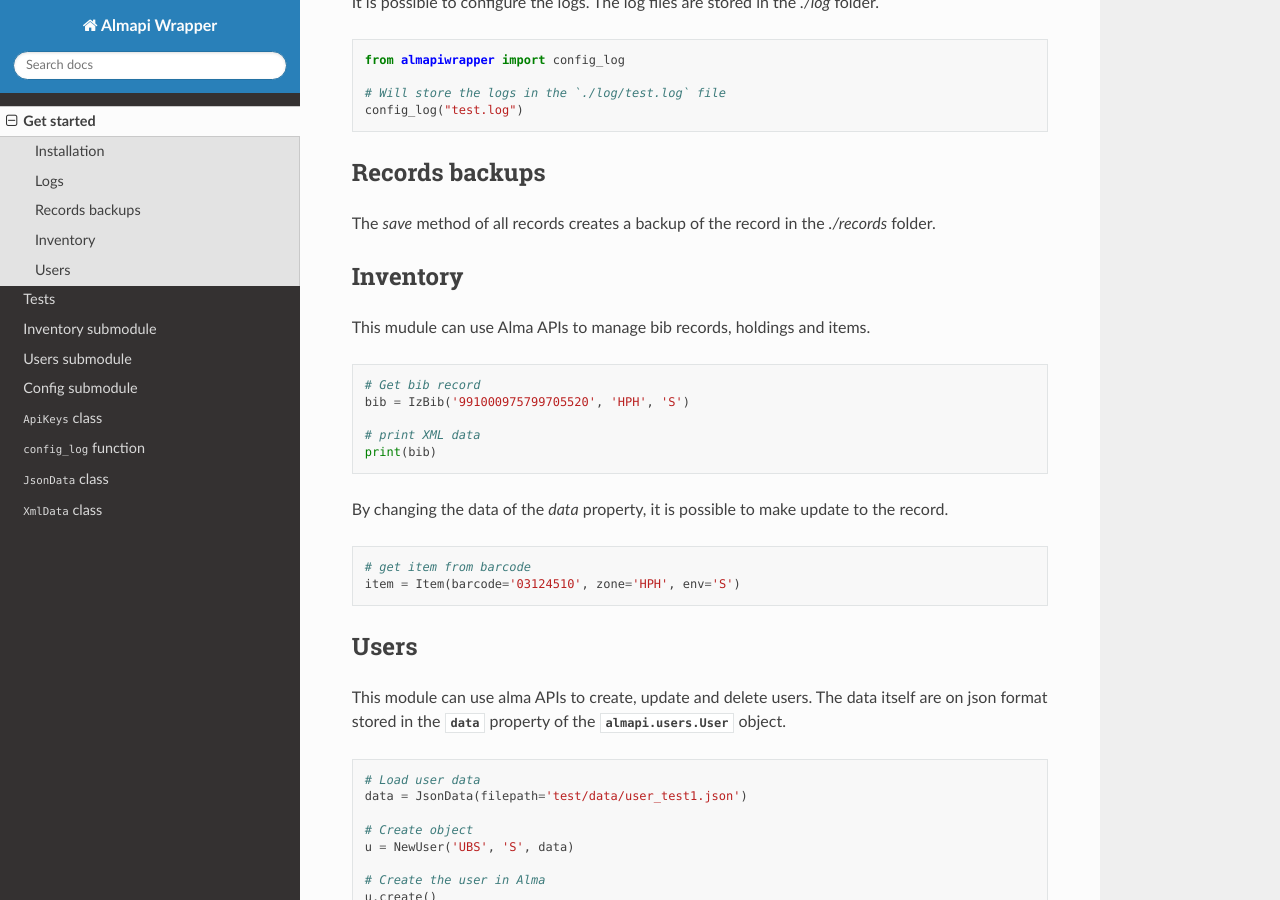
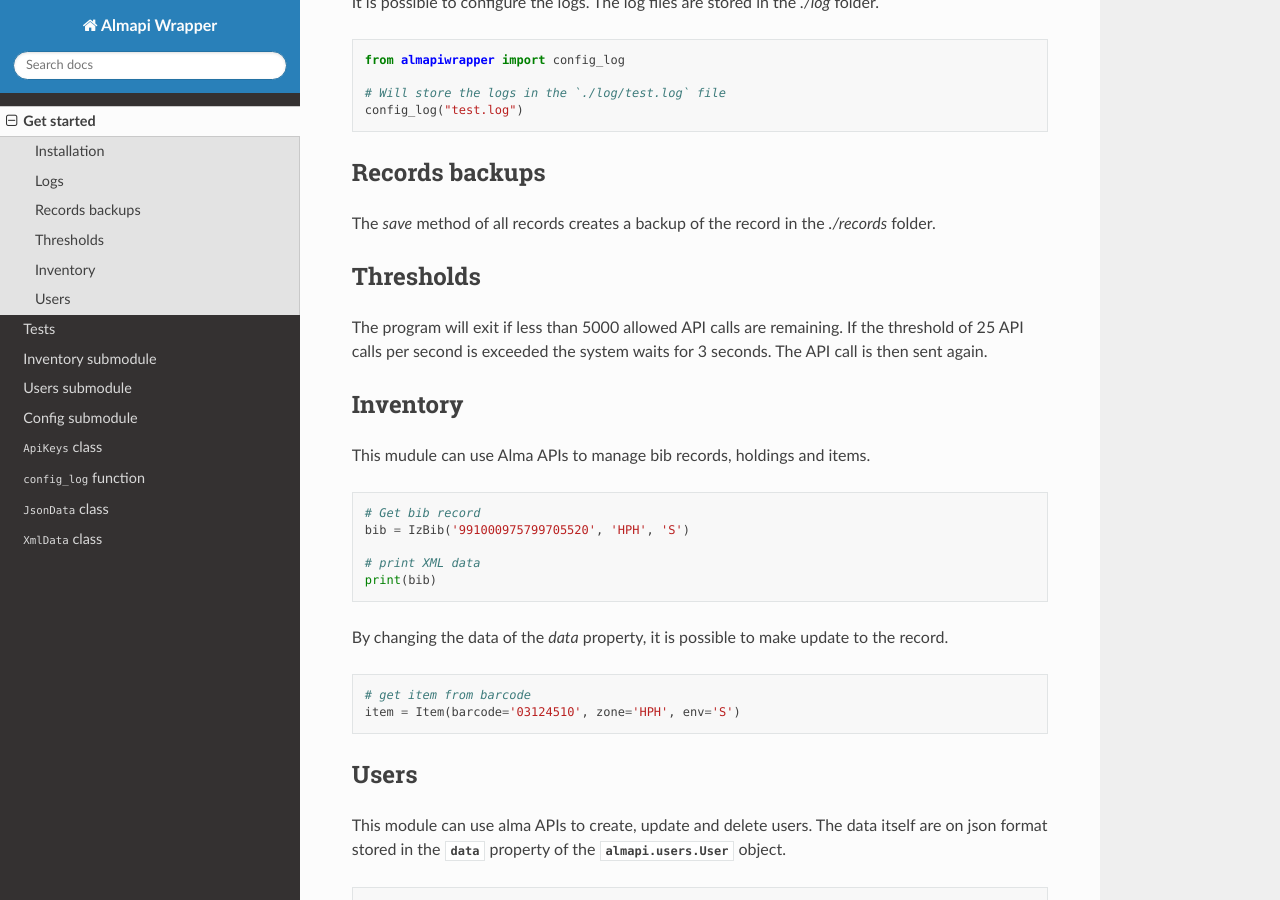
Before and after one commit to Swiss-Library-Service-Platform/almapiwrapper, a Sphinx documentation site: the page built from docs/getstarted.rst, in a window 1280 px wide and 900 px high, scrolled down 1322 px. Built offline with Sphinx 7.4.7 and the Read the Docs theme 2.0.0, drawn with Linux system fonts in a browser that asks for light colours.

Commit message:
update doc

```diff
--- a/docs/getstarted.rst
+++ b/docs/getstarted.rst
@@ -78,6 +78,12 @@ Records backups
 The `save` method of all records creates a backup of the record in the
 `./records` folder.
 
+Thresholds
+----------
+The program will exit if less than 5000 allowed API calls are remaining.
+If the threshold of 25 API calls per second is exceeded the system waits
+for 3 seconds. The API call is then sent again.
+
 Inventory
 ---------
 This mudule can use Alma APIs to manage bib records, holdings and items.
```
